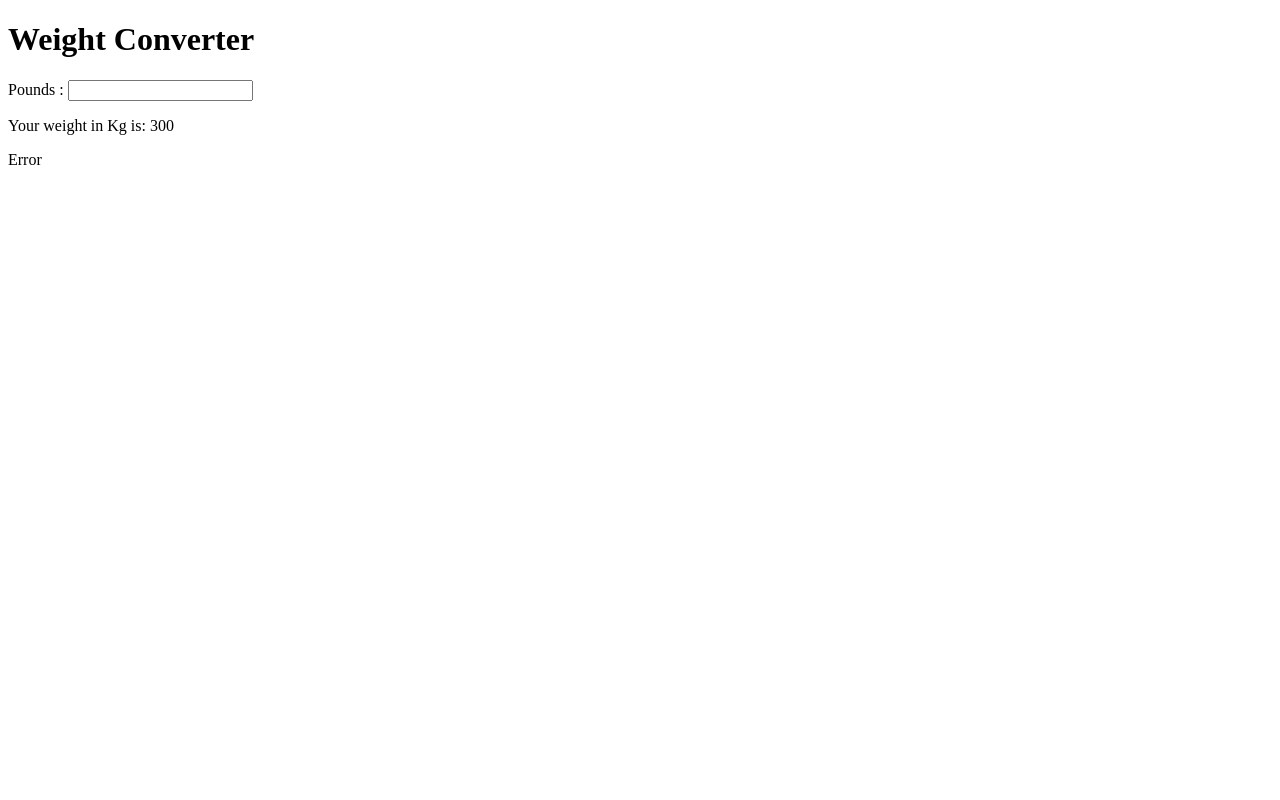
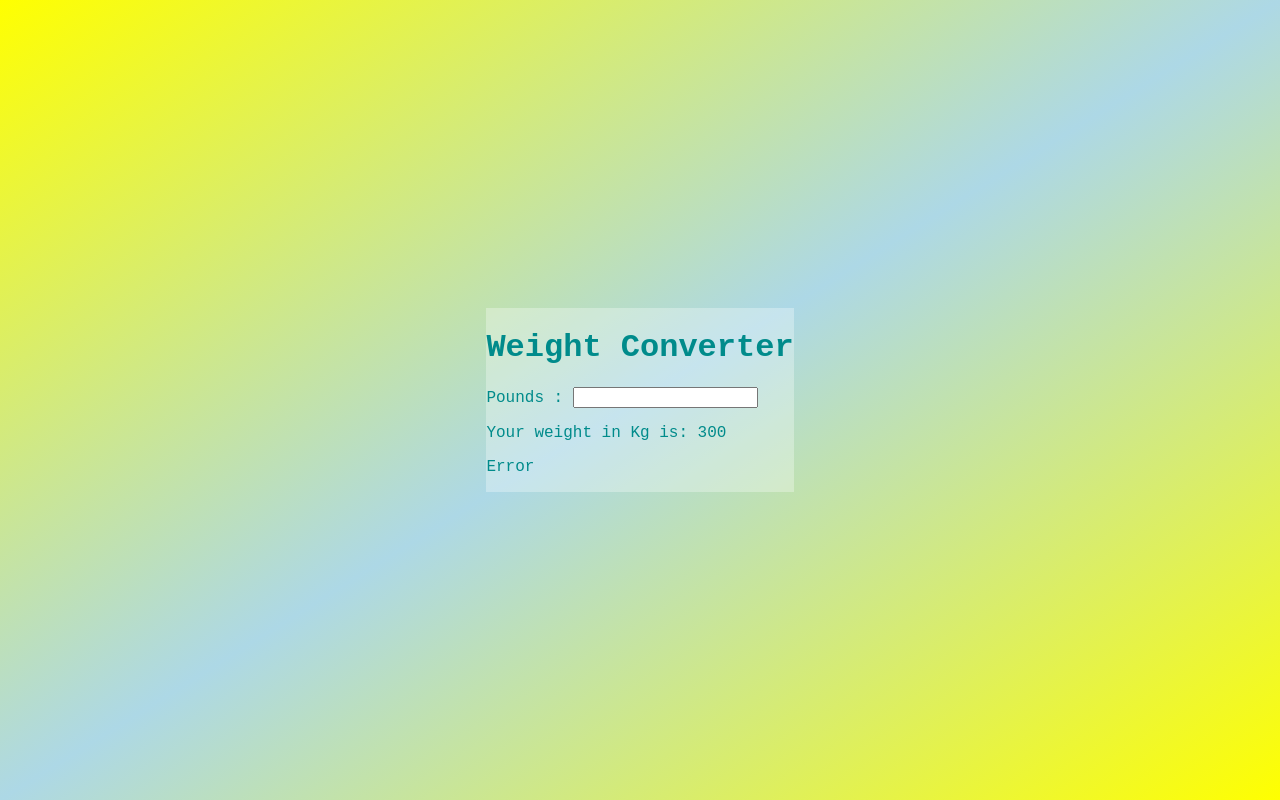
Before and after one commit to ankitsoni4448/Weight-Converter, a plain HTML site: page index.html in a window 1280 px wide. Drawn offline with Linux system fonts and the light colour scheme.

Commit message:
Add files via upload

```diff
--- a/index.html
+++ b/index.html
@@ -5,6 +5,7 @@
     <meta http-equiv="X-UA-Compatible" content="IE=edge">
     <meta name="viewport" content="width=device-width, initial-scale=1.0">
     <title>Weight Converter</title>
+    <link rel="stylesheet" href="style.css">
 </head>
 <body>
     <div class="container">
@@ -17,6 +18,6 @@
         <p>Your weight in Kg is: <span id="result">300</span></p>
         <p class="error" id="erroe">Error</p>
     </div>
-
+    <link rel="stylesheet" href="style.css">
 </body>
 </html>
--- a/style.css
+++ b/style.css
@@ -0,0 +1,15 @@
+body{
+   margin: 0;
+   background: linear-gradient(to left top, yellow, lightblue, yellow);
+   min-height: 100vh;
+   display: flex;
+   justify-content: center;
+   align-items: center;
+   font-family: 'Courier New', Courier, monospace;
+   color: darkcyan;
+}
+
+.container{
+
+    background: rgba(255, 255, 255, 0.3);
+}
```
